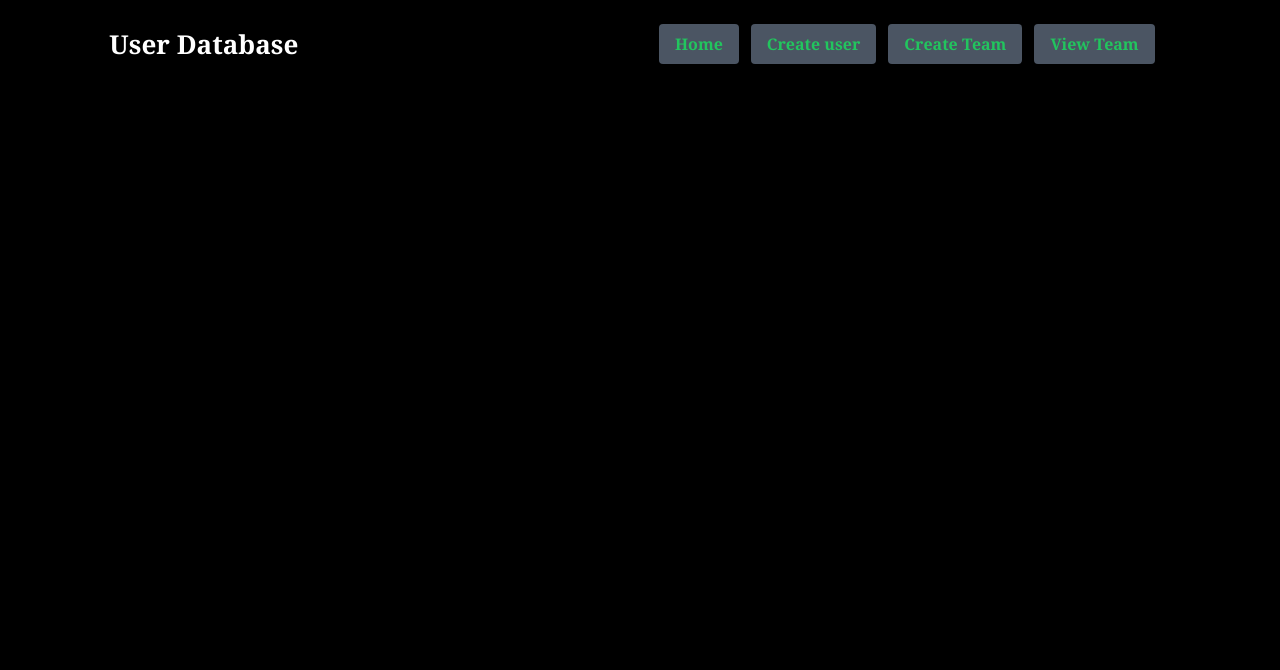
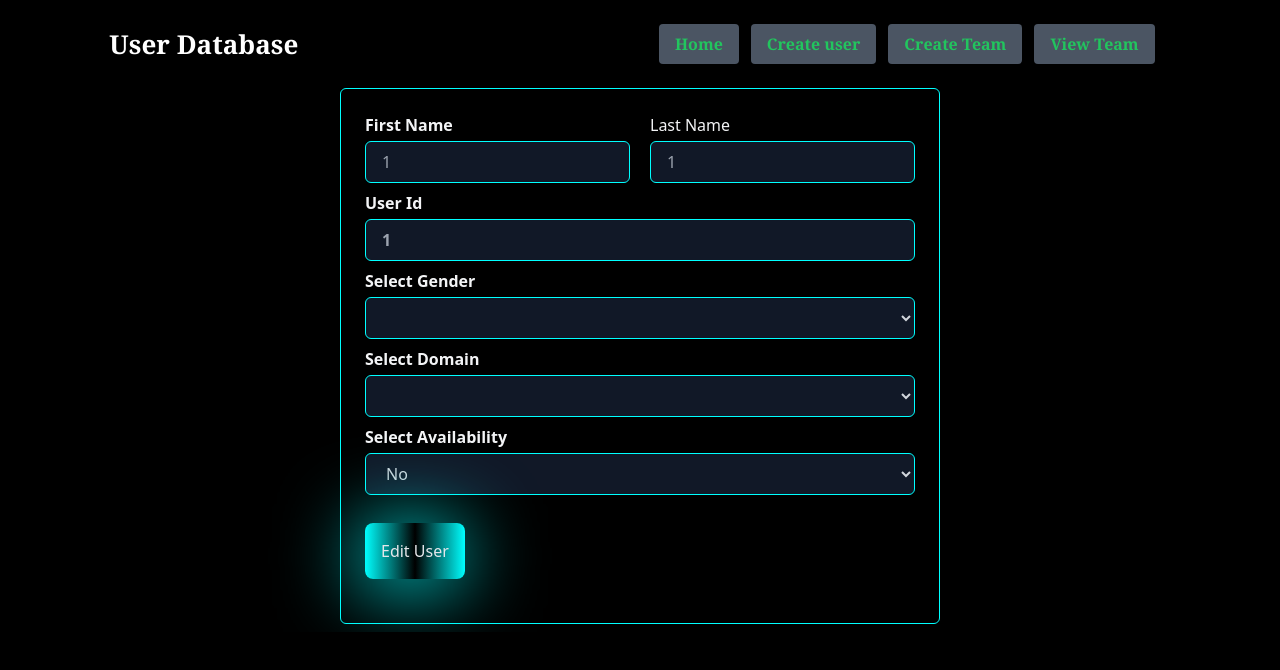
Before and after one commit to DhaneshDDK/heliverse, a React (Create React App) app: page /edituser/1/1/1/1/1/1 in a window 1280 px wide. Shown: the top 670 px of the page. Built offline with nearby package versions, Linux system fonts and the light colour scheme; no server answers.

Commit message:
commit-8

```diff
--- a/src/App.js
+++ b/src/App.js
@@ -22,7 +22,7 @@ const App = () => {
     const fetch = async ()=>{
       // console.log(gender,domain,available,id,name);
       const response = await fetchByFilters({gender,domain,available,name,id, setLoading, dispatch});
-      console.log(response);
+      // console.log(response);
       dispatch(setUsers(response?.data?.data));
     }
 
@@ -55,7 +55,7 @@ const App = () => {
     </div>} />
 
     <Route path='/createuser' element={<CreateUser/>}/>
-    <Route path='/edituser' element={<CreateUser/>}/>
+    <Route path='/edituser/:idedit/:first_nameedit/:last_nameedit/:genderedit/:domainedit/:availableedit' element={<CreateUser/>}/>
     <Route path='/createteam' element={<CreateTeam/>}/>
     <Route path='/viewteam' element={<ViewTeam/>}/>
 
--- a/src/Components/Card.jsx
+++ b/src/Components/Card.jsx
@@ -35,7 +35,7 @@ const Card = (user) => {
                 (available===true) ? <div> Yes </div> : <div> No </div>
               }
            </div>
-           <NavLink to="/edituser"><FaRegEdit size={20} color='#fff101' className=' cursor-pointer'/></NavLink>
+           <NavLink to={`/edituser/${id}/${first_name}/${last_name}/${gender}/${domain}/${available}`}><FaRegEdit size={20} color='#fff101' className=' cursor-pointer'/></NavLink>
     </div>
   )
 }
--- a/src/Components/Users.jsx
+++ b/src/Components/Users.jsx
@@ -27,12 +27,12 @@ const Users = ({users}) => {
   return (
     <div>
           {
-        (loading)? <div className='flex items-center justify-center '><SpinnerRoundOutlined size={100}/></div>
-        : (slicedUsers.length === 0)?   <div className='flex items-center justify-center h-[40vh] font-bold text-[2em] text-red-500 font-serif'> No User found </div> :
+        (loading)? <div className='flex items-center justify-center'><SpinnerRoundOutlined size={100}/></div>
+        : (slicedUsers?.length === 0)?   <div className='flex items-center justify-center h-[40vh] font-bold text-[2em] text-red-500 font-serif'> No User found </div> :
           <div>
           <div className='flex flex-col items-center justify-center gap-2'>
            {
-            slicedUsers.map((user,id)=>{
+            slicedUsers?.map((user,id)=>{
                  return <Card key={id} user={user} />
               })
            }
--- a/src/Pages/CreateUser.jsx
+++ b/src/Pages/CreateUser.jsx
@@ -1,14 +1,27 @@
-import React from 'react'
-import { useForm } from 'react-hook-form';
-import { useEffect } from 'react';
-import { useState } from 'react';
-import toast from 'react-hot-toast';
-import { useSelector } from 'react-redux';
-import { setLoading } from '../Redux/Slices/Pagination';
-import { createUsers } from '../Services/Operations/userApi';
+import React from "react";
+import { useForm } from "react-hook-form";
+import { useEffect } from "react";
+import { useState } from "react";
+import toast from "react-hot-toast";
+import { useSelector } from "react-redux";
+import { createUsers } from "../Services/Operations/userApi";
+import { useLocation } from "react-router-dom";
+import { useParams } from "react-router-dom";
+import { useNavigate } from "react-router-dom";
+import { updateUser } from "../Services/Operations/userApi";
 
 const CreateUser = () => {
-    const {users} = useSelector((state)=>state.page);
+  const { users } = useSelector((state) => state.page);
+  const location = useLocation();
+  const navigate = useNavigate();
+
+     const {idedit,first_nameedit, last_nameedit, genderedit, domainedit, availableedit} = useParams()
+    //  console.log(idedit,first_nameedit, last_nameedit, genderedit, domainedit, availableedit)
+
+    const [gender, setGender] = useState("");
+    const [domain, setDomain] = useState("");
+    const [available, setAvailable] = useState("");
+
   const {
     register,
     handleSubmit,
@@ -22,102 +35,134 @@ const CreateUser = () => {
         email: "",
         firstName: "",
         lastName: "",
-            domain: "",
-            gender : "",
-            availability : "",
+        domain: (idedit)?domainedit: "",
+        gender: (idedit)?genderedit: "",
+        availability: (idedit)?availableedit:"",
       });
     }
-      }, [reset, isSubmitSuccessful])
+  }, [reset, isSubmitSuccessful, location]);
 
   const [loading, setLoading] = useState(false);
 
-      const formHandler = async (data)=>{
+  const formHandler = async (data) => {
     // console.log(data);
-        const toastId = toast.loading("Loading")
+    const toastId = toast.loading("Loading");
     setLoading(true);
     try {
+       if(idedit){
+        const res = await updateUser(data);
+        console.log(res);
+        toast.success("User updated successfully");
+        // navigate(`/`)
+
+       }else{
         const res = await createUsers(data);
-             toast.success("User created successfully")
-
+        toast.success("User created successfully");
+       }
     } catch (error) {
       console.log(error.message);
       throw new Error(error.message);
     }
     toast.dismiss(toastId);
     setLoading(false);
-      }
-
-
-
+  };
 
   return (
     <div>
-
-<form onSubmit={handleSubmit(formHandler)} className='mt-6 mb-2 text-gray-100 max-w-[600px] mx-auto border border-[#00ffff] rounded-md flex flex-col items-center justify-center py-6 px-4'>
-
-
-               <div className='flex flex-col gap-2'>
-                   <div className='flex flex-col gap-5 md:flex-row'>
-
-                   <div className='flex flex-col gap-1'>
-                    <label htmlFor="firstName" className=' font-semibold'>First Name</label>
-                    <input required
-                    id='firstName'
-                    name='firstName'
-                    placeholder = "Enter your first name"
-                    {...register('firstName')}
+      <form
+        onSubmit={handleSubmit(formHandler)}
+        className="mt-6 mb-2 text-gray-100 max-w-[600px] mx-auto border border-[#00ffff] rounded-md flex flex-col items-center justify-center py-6 px-4"
+      >
+        <div className="flex flex-col gap-2">
+          <div className="flex flex-col gap-5 md:flex-row">
+            <div className="flex flex-col gap-1">
+              <label htmlFor="firstName" className=" font-semibold">
+                First Name
+              </label>
+              <input
+                required = {(first_nameedit)?false : true}
+                id="firstName"
+                name="firstName"
+                placeholder= {(first_nameedit)? first_nameedit : "Enter your first name"}
+                {...register("firstName")}
                 type="text"
-                    className='px-4 py-2 rounded-md border border-[#00ffff] outline-none bg-gray-900 '/>
-                    {errors.firstName && <p className='text-[15px] text-gray-400'>First name is required.</p>}
+                className="px-4 py-2 rounded-md border border-[#00ffff] outline-none bg-gray-900 "
+              />
+              {errors.firstName && (
+                <p className="text-[15px] text-gray-400">
+                  First name is required.
+                </p>
+              )}
             </div>
-                   <div className='flex flex-col gap-1'>
+            <div className="flex flex-col gap-1">
               <label htmlFor="lastName">Last Name</label>
-                    <input required
+              <input
+                 required = {(last_nameedit)?false : true}
                 type="text"
-                     id='lastName'
-                    name='lastName'
-                    {...register('lastName')}
-                    placeholder = "Enter your last name"
-                      className='px-4 py-2 rounded-md border border-[#00ffff] outline-none bg-gray-900 '/>
-                       {errors.lastName && <p className='text-[15px] text-gray-400'>Last name is required.</p>}
+                id="lastName"
+                name="lastName"
+                {...register("lastName")}
+                placeholder= {(last_nameedit)? last_nameedit : "Enter your last name"}
+                className="px-4 py-2 rounded-md border border-[#00ffff] outline-none bg-gray-900 "
+              />
+              {errors.lastName && (
+                <p className="text-[15px] text-gray-400">
+                  Last name is required.
+                </p>
+              )}
             </div>
           </div>
 
-                   <div className='flex flex-col gap-1'>
-                    <label htmlFor="email" className=' font-semibold'>Email</label>
-                    <input required
+          {location.pathname === "/createuser" && (
+            <div className="flex flex-col gap-1">
+              <label htmlFor="email" className=" font-semibold">
+                Email
+              </label>
+              <input
+                required
                 type="email"
-                    id='email'
-                    name='email'
-                    {...register('email')}
-                    placeholder = "Enter your email address"
-                    className='px-4 py-2 rounded-md border border-[#00ffff] outline-none bg-gray-900 '/>
-                     {errors.email && <p className='text-[15px] text-gray-400'>Email is required.</p>}
+                id="email"
+                name="email"
+                {...register("email")}
+                placeholder="Enter your email address"
+                className="px-4 py-2 rounded-md border border-[#00ffff] outline-none bg-gray-900 "
+              />
+              {errors.email && (
+                <p className="text-[15px] text-gray-400">Email is required.</p>
+              )}
+            </div>
+          )}
+
+          <div className="flex flex-col gap-1">
+            <label htmlFor="id" className=" font-semibold">
+              User Id
+            </label>
+            <input
+              required
+              type="id"
+              id="id"
+              name="id"
+              {...register("id")}
+              value={(idedit)? idedit : users?.length + 1}
+              className="px-4 py-2 rounded-md border border-[#00ffff] outline-none bg-gray-900 font-bold text-gray-400 "
+            />
           </div>
 
-                   <div className='flex flex-col gap-1'>
-                    <label htmlFor="id" className=' font-semibold'>Id</label>
-                    <input required
-                    type="id"
-                    id='id'
-                    name='id'
-                    {...register('id')}
-                    value= { users?.length + 1}
-                    className='px-4 py-2 rounded-md border border-[#00ffff] outline-none bg-gray-900 font-bold text-gray-400 '/>
-                    </div>
+          <div className="flex flex-col gap-1">
+            <label htmlFor="gender" className=" font-semibold">
+              Select Gender
+            </label>
+            <select
+              className="px-4 py-2 rounded-md border border-[#00ffff] outline-none bg-gray-900 text-gray-300 "
+              type="gender"
+              id="gender"
+              name="gender"
+              value={  gender || genderedit}
 
-
-
-                    <div className='flex flex-col gap-1'>
-                    <label htmlFor="gender" className=' font-semibold'>Select Gender</label>
-                    <select  className='px-4 py-2 rounded-md border border-[#00ffff] outline-none bg-gray-900 text-gray-300 '
-                     type="gender"
-                    id='gender'
-                    name='gender'
-                    {...register('gender')}
-//    onChange={(e)=>{genderChangeHandler(e)}}
+              {...register("gender")}
+             onChange={(e)=>{setGender(e.target.value)}}
             >
-      <option value={""}></option>
+              <option value={""}> </option>
               <option value={"Female"}>Female</option>
               <option value={"Male"}>Male</option>
               <option value={"Agender"}>Agender</option>
@@ -127,18 +172,20 @@ const CreateUser = () => {
               <option value={"Genderfluid"}>Genderfluid</option>
               <option value={"Genderqueer"}>Genderqueer</option>
             </select>
-
           </div>
 
-
-                    <div className='flex flex-col gap-1'>
-                    <label htmlFor="domain" className=' font-semibold'>Select Domain</label>
-                    <select  className='px-4 py-2 rounded-md border border-[#00ffff] outline-none bg-gray-900 text-gray-300 '
+          <div className="flex flex-col gap-1">
+            <label htmlFor="domain" className=" font-semibold">
+              Select Domain
+            </label>
+            <select
+              className="px-4 py-2 rounded-md border border-[#00ffff] outline-none bg-gray-900 text-gray-300 "
               type="domain"
-                    id='domain'
-                    name='domain'
-                    {...register('domain')}
-//    onChange={(e)=>{genderChangeHandler(e)}}
+              id="domain"
+              name="domain"
+              {...register("domain")}
+              value = {domain || domainedit}
+                 onChange={(e)=>{setDomain(e.target.value)}}
             >
               <option value={""}></option>
               <option value={"Sales"}>Sales</option>
@@ -149,42 +196,45 @@ const CreateUser = () => {
               <option value={"UI Designing"}>UI Designing</option>
               <option value={"Business Development"}>Business Dev</option>
             </select>
-
           </div>
 
-
-                    <div className='flex flex-col gap-1'>
-                    <label htmlFor="availability" className=' font-semibold'>Select Availability</label>
-                    <select  className='px-4 py-2 rounded-md border border-[#00ffff] outline-none bg-gray-900 text-gray-300 '
+          <div className="flex flex-col gap-1">
+            <label htmlFor="availability" className=" font-semibold">
+              Select Availability
+            </label>
+            <select
+              className="px-4 py-2 rounded-md border border-[#00ffff] outline-none bg-gray-900 text-gray-300 "
               type="availability"
-                    id='availability'
-                    name='availability'
-                    {...register('availability')}
-//    onChange={(e)=>{genderChangeHandler(e)}}
+              id="availability"
+              name="availability"
+              {...register("availability")}
+              value = { available || (availableedit)? (availableedit==="true")?"yes":"no" : "" }
+                 onChange={(e)=>{setAvailable(e.target.value)}}
             >
               <option value={""}></option>
               <option value={"yes"}>Yes</option>
               <option value={"no"}>No</option>
-
             </select>
-
           </div>
 
-
-
-
-                    <button type='submit'
-                    disabled = {loading}
+          <button
+            type="submit"
+            disabled={loading}
             className={`
-                     cursor-pointer w-fit p-4 my-5 rounded-lg ${ loading? " bg-gray-400" :"bg-gradient-to-r from-[#00ffff] via-[#000] to-[#00ffff]" }
+                     cursor-pointer w-fit p-4 my-5 rounded-lg ${
+                       loading
+                         ? " bg-gray-400"
+                         : "bg-gradient-to-r from-[#00ffff] via-[#000] to-[#00ffff]"
+                     }
                      shadow-[-5px_5px_80px_rgba(0,_255,_255,_1)] text-gray-200
-                    `}> Create User </button>
-
+                    `}
+          >
+            {location.pathname === "/createuser" ? " Create User" : "Edit User"}
+          </button>
         </div>
       </form>
+    </div>
+  );
+};
 
-    </div>
-  )
-}
-
-export default CreateUser
+export default CreateUser;
--- a/src/Services/Operations/userApi.js
+++ b/src/Services/Operations/userApi.js
@@ -1,7 +1,7 @@
 import {userEndpoints} from '../apis';
 import {apiConnector} from '../apiConnector';
 
-const { CREATE_USER , FETCHUSER_BY_FILTERS} = userEndpoints;
+const { CREATE_USER , FETCHUSER_BY_FILTERS, UPDATE_USER} = userEndpoints;
 
 
 export async function createUsers(data){
@@ -30,3 +30,15 @@ export async function fetchByFilters({gender,domain,available,name,id,setLoading
      console.log(error.message);
    }
 }
+
+
+export async function updateUser(data){
+    try {
+      const {firstName, lastName, gender, domain, availability, id} = data;
+      const res = await apiConnector('PUT', UPDATE_USER, {first_name : firstName, last_name : lastName, email : "", gender:gender,
+        available : availability, id : id, domain : domain});
+      return res;
+    } catch (error) {
+      console.log(error.message);
+    }
+}
--- a/src/Services/apis.js
+++ b/src/Services/apis.js
@@ -3,5 +3,7 @@ const BASE_URL = "https://userdatabasebackend.onrender.com/api/users";
 export const userEndpoints = {
     CREATE_USER : BASE_URL + "/createUser",
     FETCH_USER : BASE_URL + "/",
-    FETCHUSER_BY_FILTERS : BASE_URL + '/findByFilters'
+    FETCHUSER_BY_FILTERS : BASE_URL + '/findByFilters',
+    UPDATE_USER : BASE_URL + "/updateUser",
+
 }
```
Also changed, not shown: 1 other file (tests, documents, lock files or other folders). Lines whose indentation alone changed are shown as unchanged.
